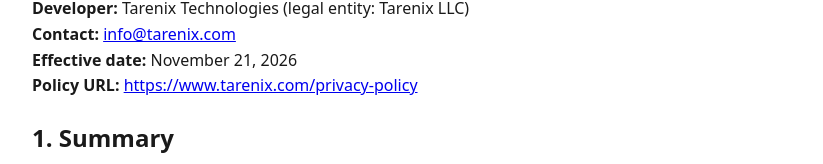
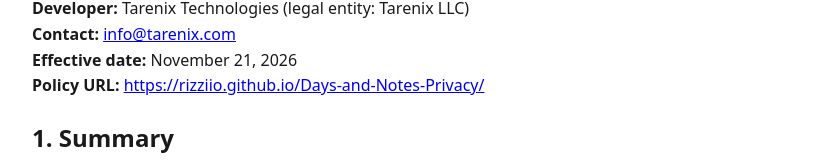
Before and after one commit to Rizziio/Days-and-Notes-Privacy, a plain HTML site: page index.html in a window 1280 px wide. Shown: the part 173-337 px from the top of the page, without its empty margins (228-1051 px from the left). Drawn offline with Linux system fonts and the light colour scheme.

Commit message:
Update policy URL to GitHub Pages address

```diff
--- a/index.html
+++ b/index.html
@@ -11,7 +11,7 @@ table{border-collapse:collapse;width:100%;overflow-x:auto;display:block}th,td{bo
 <strong>Developer:</strong> Tarenix Technologies (legal entity: Tarenix LLC)<br>
 <strong>Contact:</strong> <a href="mailto:info@tarenix.com">info@tarenix.com</a><br>
 <strong>Effective date:</strong> November 21, 2026<br>
-<strong>Policy URL:</strong> <a href="https://www.tarenix.com/privacy-policy">https://www.tarenix.com/privacy-policy</a></p>
+<strong>Policy URL:</strong> <a href="https://rizziio.github.io/Days-and-Notes-Privacy/">https://rizziio.github.io/Days-and-Notes-Privacy/</a></p>
 <h2>1. Summary</h2>
 <p>Days &amp; Notes is a local-first calendar notes app. It has no account, no login, no advertising, no analytics or tracking, and no Days &amp; Notes server. <strong>Tarenix does not collect, receive, or have access to your notes, images, or any other personal data through the app.</strong> Your data stays on your device unless you choose to move it (for example by creating a backup file) or Android's own backup features copy it (see Sections 5 and 6).</p>
 <h2>2. Information the app handles</h2>
```
Also changed, not shown: 1 other file.
